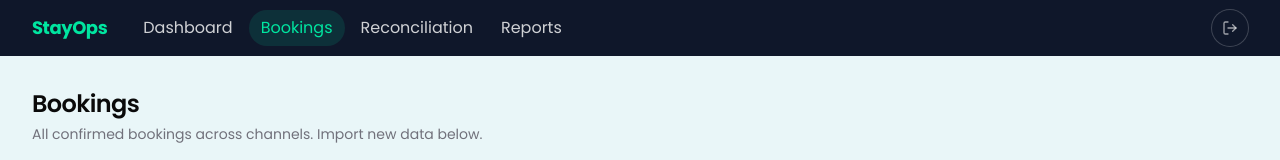
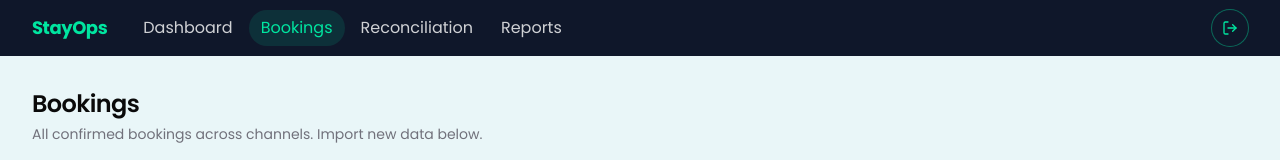
Before and after one commit to deepan-mehta-analytics/stayops, a Next.js app: page /bookings in a window 1280 px wide. Shown: the top 160 px of the page. Built offline with nearby package versions, Linux system fonts and the light colour scheme; no server answers; the database is empty.

Commit message:
style(nav): sign-out button default mint, hover bright red

```diff
--- a/components/nav.tsx
+++ b/components/nav.tsx
@@ -50,8 +50,8 @@ export function Nav() {
         {/* spacer pushes right-side actions to the edge */}
         <div className="ml-auto" />
 
-        {/* sign-out icon — ring makes it discoverable; scale + mint glow on hover */}
-        <SignOutButton className="text-white/60 ring-1 ring-white/20 rounded-full hover:text-[#00e5a0] hover:ring-[#00e5a0]/60 hover:bg-[rgba(0,229,160,0.08)] hover:scale-110 hover:[filter:drop-shadow(0_0_10px_rgba(0,229,160,0.65))] transition-all duration-200" />
+        {/* sign-out icon — mint by default matching nav links; turns red on hover */}
+        <SignOutButton className="text-[#00e5a0] ring-1 ring-[#00e5a0]/40 rounded-full hover:text-red-500 hover:ring-red-500/60 hover:bg-red-500/10 hover:scale-110 transition-all duration-200" />
 
       </div>
     </nav>
```
